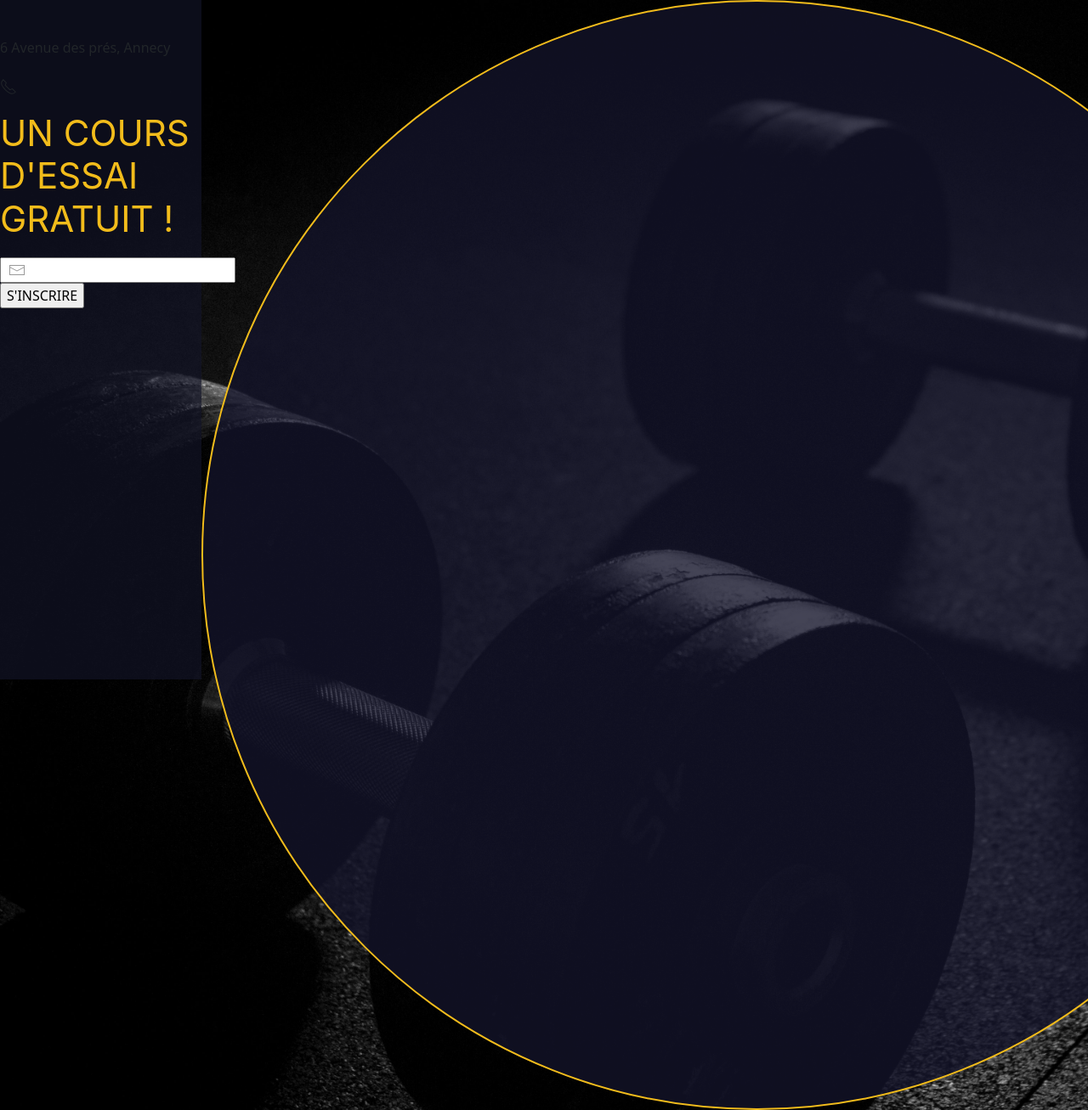
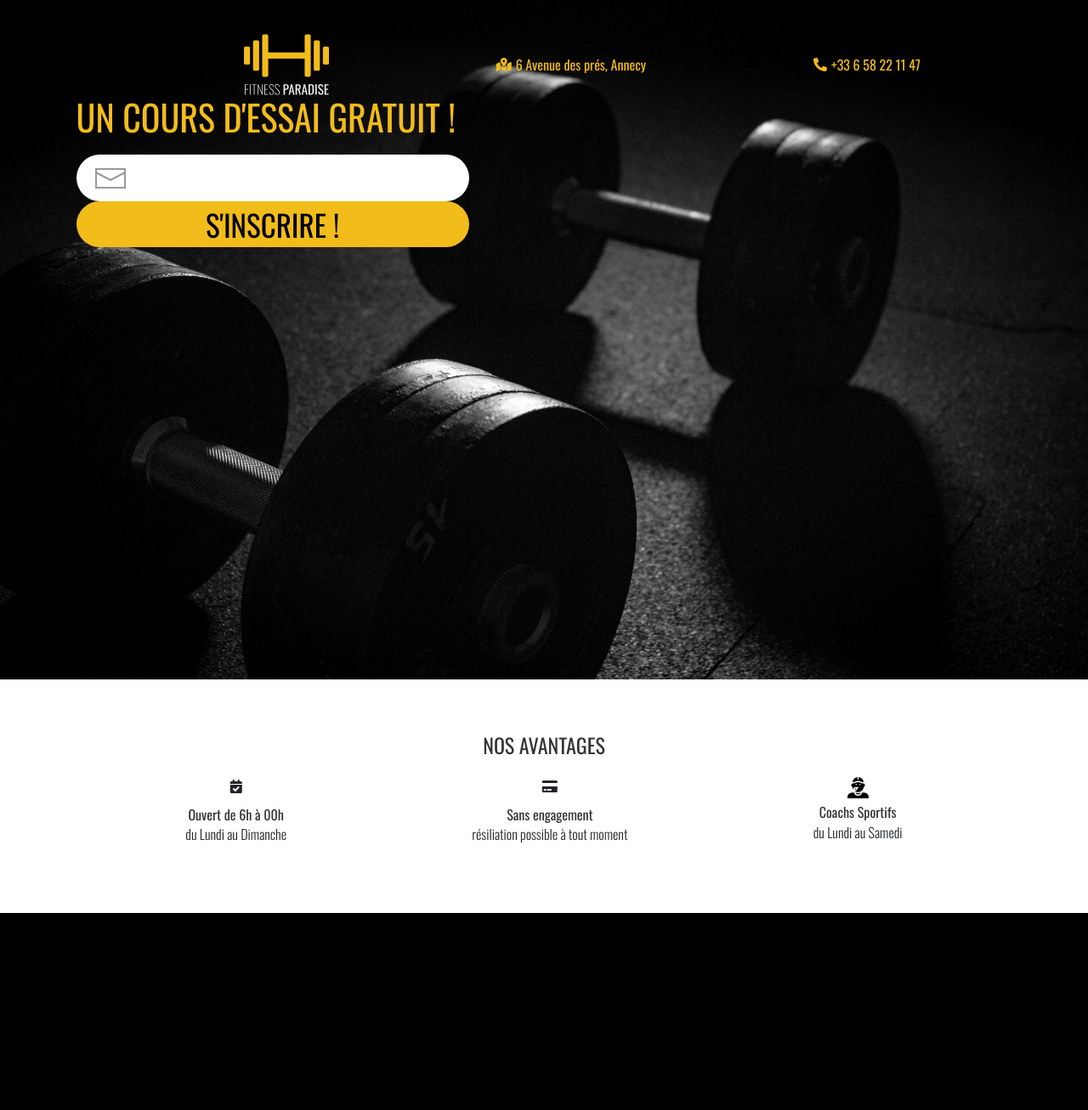
Before and after one commit to ToscaGitHub/paradise-fitness, a PHP site: page / in a window 1280 px wide; the page is wider, and only the part inside the window is pictured. Shown: that part at 85% size. After the commit the page ends 1075 px from the top of that part, so only its background shows below. Run offline with PHP 8.4, Linux system fonts and the light colour scheme; some libraries are stand-ins or nearby versions.

Commit message:
third maj

```diff
--- a/css/style.css
+++ b/css/style.css
@@ -1,13 +1,27 @@
+
+@import url('https://fonts.googleapis.com/css2?family=Oswald:wght@200;300;400;500;600;700&display=swap');
+
+@import url('https://cdnjs.cloudflare.com/ajax/libs/font-awesome/5.9.0/css/all.min.css');
+
+
+
+
+
 @media screen and (min-width: 321px) and (max-width: 799px) {
     /*style smartphones et petites tablettes en portrait*/
 
 
-    .firstPart {
 
-        background-image: url("../images/background.png");
+    .landingTop {
+
+        background-image: url('../images/background.png');
         background-size: cover;
+        background-repeat: no-repeat;
 
-        height: 100%;
+        height: 100vh;
+
+        /* display: flex;
+        flex-direction: row; */
 
     }
 
@@ -27,72 +41,253 @@ body {
 
 }
 
+
 .landingTop {
 
     background-image: url('../images/background.png');
     background-size: cover;
 
-    display: flex;
-    flex-direction: row;
+    height: 100vh;
+
+    /* display: flex;
+    flex-direction: row; */
 
 }
 
 
-.firstPart {
 
 
-    background-color: #131429a6;
-    background-size: cover;
 
-    width: auto;
-    height: 100vh;
+
+
+
+
+
+
+
+
+
+.infoTop {
+
+    display: flex;
+    flex-direction: row;
+
+    align-items: center;
+    justify-content: space-evenly;
+
+    padding-top: 5vh;
+
+    margin-left: 7vw;
 
 }
 
-.firstPart h1 {
+.infoTop img {
+
+    width: 100px;
+    height: 72px;
+
+}
+
+.infoTop p {
+
+    color: #F2BC1B;
+
+    font-family: 'Oswald', sans-serif;
+
+    margin-left: 5px;
+
+}
+
+#map {
+
+    display: flex;
+    flex-direction: row;
+
+    align-items: center;
+
+
+}
+
+.map {
+
+    color: #F2BC1B;
+
+}
+
+#phone {
+
+    display: flex;
+    flex-direction: row;
+
+    align-items: center;
+
+}
+
+.phone {
 
     color: #F2BC1B;
 
 }
 
 
-.emailPart {
 
+
+
+
+
+
+
+
+
+
+.firstPart {
+
+    width: 65vw;
+    height: 100vh;
+
+    margin-left: 7vw;
 
     display: flex;
     flex-direction: column;
 
+}
+
+
+.firstPart h1 {
+
+    color: #F2BC1B;
+
+    font-family: 'Oswald', sans-serif;
+
+}
+
+.firstPart a {
+
+    color: #F2BC1B;
+
+    font-family: 'Oswald', sans-serif;
+
+}
+
+.firstPart p {
+
+    color: #F2BC1B;
+
+    font-family: 'Oswald', sans-serif;
+
+}
+
+.firstPart form {
+
+    display: flex;
+    flex-direction: column;
 
 }
 
 
 .email {
 
-    padding-left: 17%;
+    width: 462px;
+
+    padding-left: 75px;
+
+    border: 0px solid;
+    border-radius: 55px;
+
+}
+
+.emailIcon {
+
+    margin-left: 20px;
+
+}
+
+#email {
+
+    background-color: #ffffff;
+
+}
+
+.firstPart form input {
+
+
+    font-family: 'Oswald', sans-serif;
+    font-size: 35px;
+
+    width: 462px;
+
+    border: 0px solid;
+    border-radius: 55px;
+
+    background-color: #F2BC1B;
 
 }
 
 
-.circle4 {
 
-    width: 1307px;
-    height: 1307px;
 
-    border: #131429a6;
-    border-radius: 50%;
 
-    background-color: #1314298a;
+
+
+.info {
+
+    display: flex;
+    flex-direction: column;
+
+    justify-content: center;
+
+    text-align: center;
+
+    height: 275px;
+
+    background: white;
 
 }
 
-.circle3 {
+.info h3 {
 
-    width: 1307px;
-    height: 1307px;
-
-    border: 2px solid #F2BC1B;
-    border-radius: 50%;
-
-    background-color: #1314298a;
+    font-family: 'Oswald', sans-serif;
 
 }
+
+
+
+
+.advantages {
+
+    display: flex;
+    justify-content: space-evenly;
+
+}
+
+.advantages i {
+
+    width: 25px;
+    height: 25px;
+
+}
+
+.advantages img {
+
+    width: 25px;
+    height: 25px;
+
+}
+
+.advantages h5 {
+
+    font-family: 'Oswald', sans-serif;
+
+    margin-top: 5px;
+    margin-bottom: 0px;
+
+}
+
+.advantages p {
+
+    font-family: 'Oswald', sans-serif;
+    font-weight: 300;
+
+    margin-top: 0px;
+
+}
--- a/index.php
+++ b/index.php
@@ -3,30 +3,36 @@
 
 <div class="landingTop">
 
+    <div class="infoTop">
+
+        <img src="images/logo.svg" alt="logo">
+
+        <div id="map">
+            <i class="fas fa-map-marked-alt map"></i>
+            <p>6 Avenue des prés, Annecy</p>
+        </div>
+
+        <div id="phone">
+            <i class="fas fa-phone-alt phone"></i>
+            <p>+33 6 58 22 11 47</p>
+        </div>
+
+    </div>
+
 
     <div class="firstPart">
-
-        <img src="" alt="">
-
-        <p>6 Avenue des prés, Annecy</p>
-
-        <a href="0033658221147" uk-icon="icon: receiver"></a>
-        <p></p>
-
-
-        <div class="emailPart">
 
         <h1>UN COURS D'ESSAI GRATUIT !</h3>
 
         <form action="POST">
 
-                <div class="uk-inline">
-                    <span class="uk-form-icon" uk-icon="icon: mail"></span>
-                    <input type="email" class="email">
+            <div class="uk-inline mail">
+                <span class="uk-form-icon emailIcon" uk-icon="icon: mail; ratio: 2"></span>
+                <input type="email" class="email" id="email">
             </div>
 
 
-                <input type="submit" value="S'INSCRIRE">
+            <input type="submit" value="S'INSCRIRE !">
 
         </form>
 
@@ -35,16 +41,31 @@
 
 </div>
 
-    <div class="circle4">
-        <div class="circle3">
-            <div class="circle2">
-                <div class="circle1">
+<div class="info">
 
-                    <img src="" alt="">
+    <h3>NOS AVANTAGES</h3>
 
+    <div class="advantages">
+
+        <div>
+            <i class="fas fa-calendar-check"></i>
+            <h5>Ouvert de 6h à 00h</h5>
+            <p>du Lundi au Dimanche</p>
         </div>
+
+        <div>
+            <i class="fas fa-credit-card"></i>
+            <h5>Sans engagement</h5>
+            <p>résiliation possible à tout moment</p>
         </div>
+
+        <div>
+            <img src="images/icons/coach.svg" alt="coach Icon">
+            <h5>Coachs Sportifs</h5>
+            <p>du Lundi au Samedi</p>
         </div>
+
+
     </div>
 
 
```
Also changed, not shown: images/icons/coach.svg (added), images/logo.svg (added). Lines whose indentation alone changed are shown as unchanged.
